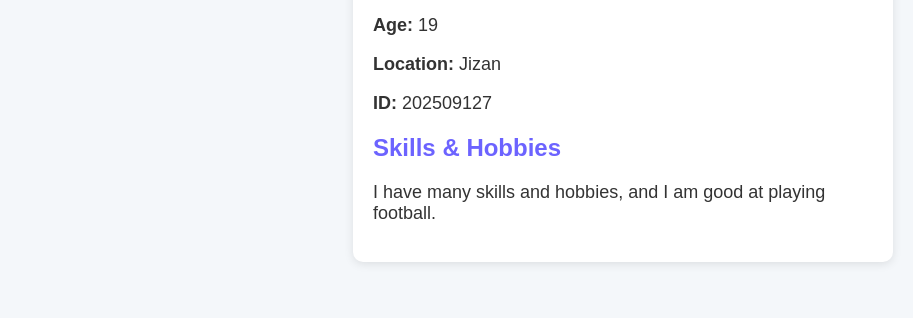
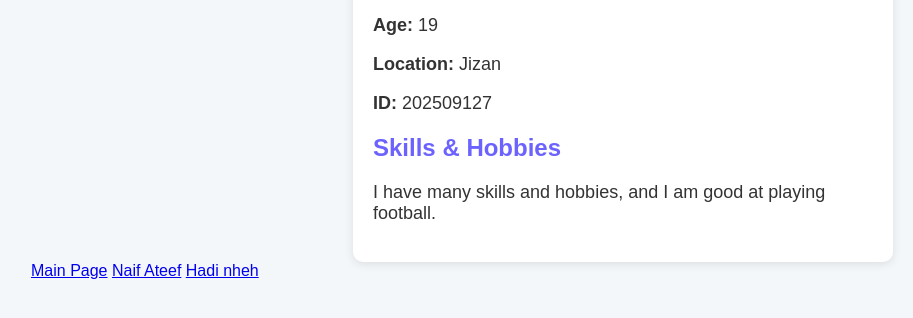
Before and after one commit to hdralhazmy-crypto/Haider-Alhazmi, a plain HTML site: page index.html in a window 1280 px wide. Shown: the part 172-490 px from the top of the page, without its empty margins (17-930 px from the left). Drawn offline with Linux system fonts and the light colour scheme.

Commit message:
Update index.html

```diff
--- a/index.html
+++ b/index.html
@@ -47,6 +47,11 @@
         <h2>Skills & Hobbies</h2>
         <p>I have many skills and hobbies, and I am good at playing football.</p>
     </div>
+     <div class="links">
+            <a href="https://hdralhazmy-crypto.github.io/main/" target="_blank">Main Page</a>
+            <a href="https://hdralhazmy-crypto.github.io/Naif-Ateef/" target="_blank">Naif Ateef</a>
+            <a href="https://hdralhazmy-crypto.github.io/Hadi-Bheh/" target="_blank">Hadi nheh</a>
+        </div>
+</body>
 
-</body>
 </html>
```
